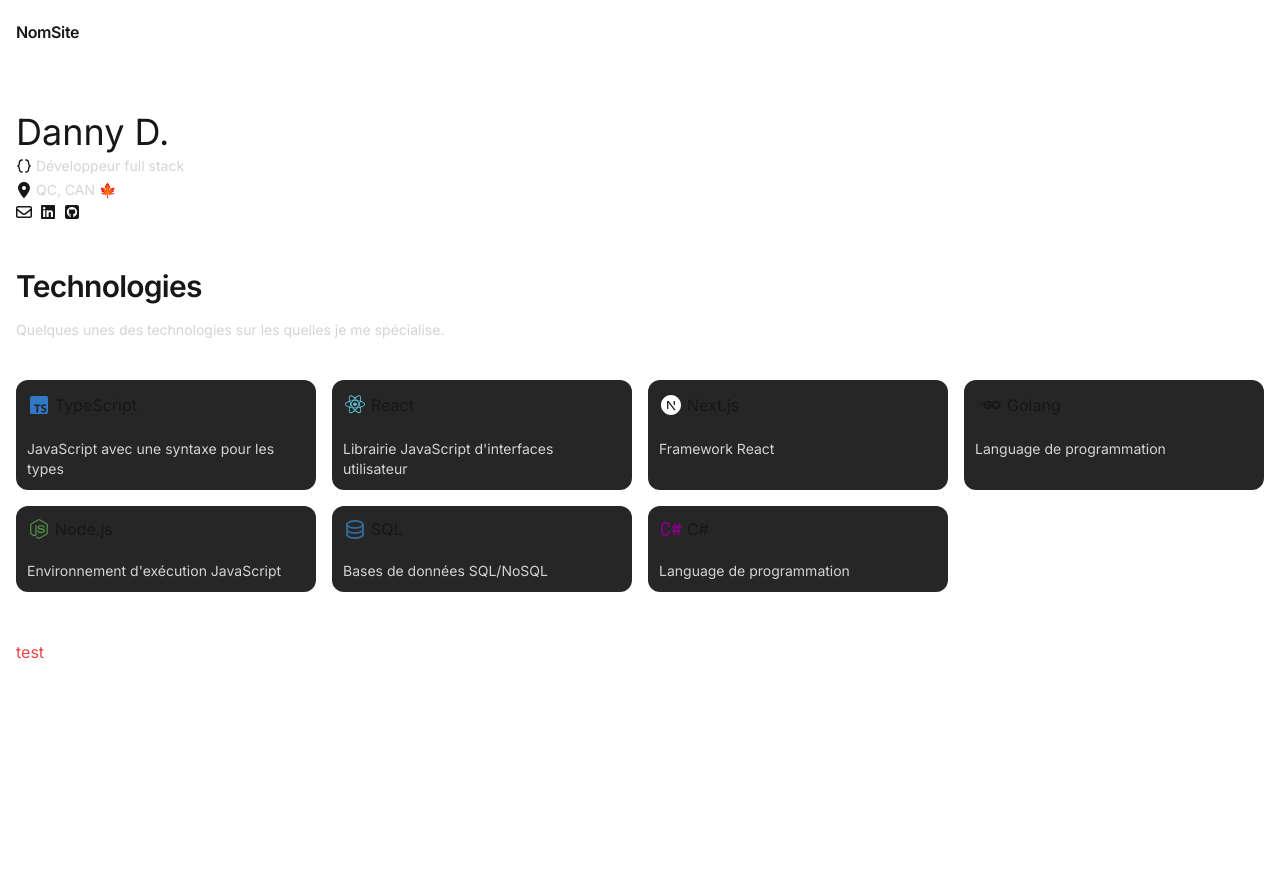
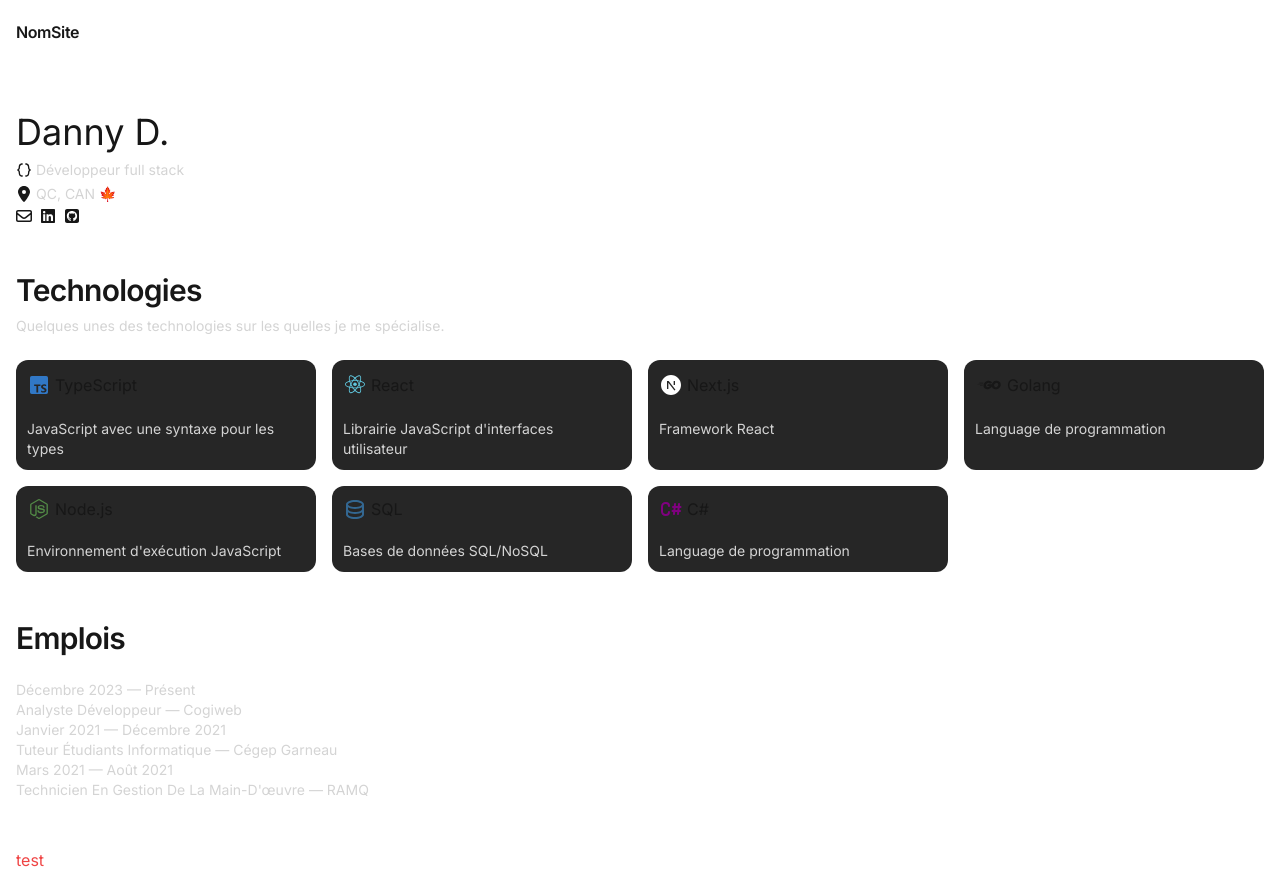
Before and after one commit to mtlaso/portfolio, a Next.js app: page / in a window 1280 px wide. Before the commit the page ends 800 px from the top, so only its background shows below. Built offline with nearby package versions, Linux system fonts and the light colour scheme; a web font is replaced by a local one.

Commit message:
work exp

```diff
--- /dev/null
+++ b/app/lib/placeholder-data.ts
@@ -0,0 +1,107 @@
+import {
+	BiLogoTypescript,
+	BiLogoReact,
+	BiLogoGoLang,
+	BiLogoNodejs,
+} from "react-icons/bi";
+import { TbBrandCSharp } from "react-icons/tb";
+import { RiNextjsFill, RiDatabase2Line } from "react-icons/ri";
+import type { Work, StackItem } from "@/app/lib/definitions";
+
+export const stackItems: StackItem[] = [
+	{
+		icon: BiLogoTypescript,
+		iconColor: "#3178c6",
+		iconSize: "24",
+		title: "TypeScript",
+		desc: "JavaScript avec une syntaxe pour les types",
+	},
+	{
+		icon: BiLogoReact,
+		iconColor: "#60c7de",
+		iconSize: "24",
+		title: "React",
+		desc: "Librairie JavaScript d'interfaces utilisateur",
+	},
+	{
+		icon: RiNextjsFill,
+		iconColor: "white",
+		iconSize: "24",
+		title: "Next.js",
+		desc: "Framework React",
+	},
+	{
+		icon: BiLogoGoLang,
+		iconSize: "28",
+		title: "Golang",
+		desc: "Language de programmation",
+	},
+	{
+		icon: BiLogoNodejs,
+		iconColor: "#528a46",
+		iconSize: "24",
+		title: "Node.js",
+		desc: "Environnement d'exécution JavaScript",
+	},
+	{
+		icon: RiDatabase2Line,
+		iconColor: "#336791",
+		iconSize: "24",
+		title: "SQL",
+		desc: "Bases de données SQL/NoSQL",
+	},
+	{
+		icon: TbBrandCSharp,
+		iconColor: "purple",
+		iconSize: "24",
+		title: "C#",
+		desc: "Language de programmation",
+	},
+];
+
+export const workExperience: Work[] = [
+	{
+		start: new Date(2024, 0, 0).toISOString(),
+		company: "Cogiweb",
+		title: "Analyste développeur",
+		location: "Québec, QC",
+		achievements: [
+			"Participé à la transition d'une application monolithique C# vers des technologies web modernes",
+			"Maintenu et amélioré une application legacy en C#",
+			"Créé des outils internes pour accélérer le développement et la productivité de l'équipe",
+			"Résolu des bugs en production, assurant la stabilité et la fiabilité des services",
+		],
+		technologies: [
+			"Vue.js",
+			"TypeScript",
+			"C#",
+			".NET Core",
+			"ASP .NET",
+			"SQL",
+		],
+	},
+	{
+		start: new Date(2021, 0, 1).toISOString(),
+		finish: new Date(2021, 11, 31).toISOString(),
+		company: "Cégep Garneau",
+		title: "Tuteur Étudiants Informatique",
+		location: "Québec, QC",
+		achievements: ["Tuteur pour des étudiants en informatique"],
+	},
+	{
+		start: new Date(2021, 2, 1).toISOString(),
+		finish: new Date(2021, 7, 31).toISOString(),
+		company: "RAMQ",
+		title: "Technicien en gestion de la main-d'œuvre",
+		location: "Québec, QC",
+		achievements: [
+			"Responsable de la préparation et de la récupération des équipements informatiques pour les employés entrants et sortants",
+			"Assuré un soutien technique rapide et fiable aux employés",
+		],
+		technologies: [
+			"Support technique",
+			"Gestion d'équipements",
+			"Service client",
+		],
+	},
+];
--- /dev/null
+++ b/app/lib/utils/date.ts
@@ -0,0 +1,8 @@
+export const date = {
+	format: (date: string): string => {
+		return new Intl.DateTimeFormat("fr-CA", {
+			year: "numeric",
+			month: "long",
+		}).format(new Date(date));
+	},
+};
--- a/app/ui/index/hero-section.tsx
+++ b/app/ui/index/hero-section.tsx
@@ -5,15 +5,16 @@ import {
 	FaLinkedin,
 	FaSquareGithub,
 } from "react-icons/fa6";
-import { SECTIONS_MARGIN } from "../sections-margin";
+import { SPACING } from "../spacing";
 
 export const HeroSection = () => {
 	return (
-		<section className={`flex flex-col gap-1 ${SECTIONS_MARGIN}`}>
+		<section className={`${SPACING.TITLE_SPACING} ${SPACING.SECTIONS_SPACING}`}>
 			<div>
 				<p className="text-4xl">Danny D.</p>
 			</div>
 
+			<div className="flex flex-col gap-1">
 				<div className="flex items-center gap-1">
 					<BiCodeCurly />
 					<p className="text-sm text-neutral-300">Développeur full stack</p>
@@ -29,6 +30,7 @@ export const HeroSection = () => {
 					<FaLinkedin />
 					<FaSquareGithub />
 				</div>
+			</div>
 		</section>
 	);
 };
--- a/app/ui/index/work-section.tsx
+++ b/app/ui/index/work-section.tsx
@@ -1,98 +1,70 @@
-import {
-	BiLogoTypescript,
-	BiLogoReact,
-	BiLogoGoLang,
-	BiLogoNodejs,
-} from "react-icons/bi";
-import { TbBrandCSharp } from "react-icons/tb";
-import { RiNextjsFill, RiDatabase2Line } from "react-icons/ri";
-import type { IconType } from "react-icons";
 import type { ReactElement } from "react";
-import { SECTIONS_MARGIN } from "../sections-margin";
-
-interface StackItem {
-	icon: IconType;
-	iconColor?: string;
-	iconSize?: string;
-	title: string;
-	desc: string;
-}
+import { SPACING } from "@/app/ui/spacing";
+import { stackItems, workExperience } from "@/app/lib/placeholder-data";
+import { StackItem, Work } from "@/app/lib/definitions";
+import { date } from "@/app/lib/utils/date";
 
 export const WorkSection = () => {
 	return (
-		<section className={`${SECTIONS_MARGIN}`}>
-			<StackWrapper />
+		<section className={`${SPACING.SECTIONS_SPACING}`}>
+			<TechStackWrapper />
+			<WorkExperienceWrapper />
 		</section>
 	);
 };
 
-const StackWrapper = () => {
-	const stackItems: StackItem[] = [
-		{
-			icon: BiLogoTypescript,
-			iconColor: "#3178c6",
-			iconSize: "24",
-			title: "TypeScript",
-			desc: "JavaScript avec une syntaxe pour les types",
-		},
-		{
-			icon: BiLogoReact,
-			iconColor: "#60c7de",
-			iconSize: "24",
-			title: "React",
-			desc: "Librairie JavaScript d'interfaces utilisateur",
-		},
-		{
-			icon: RiNextjsFill,
-			iconColor: "white",
-			iconSize: "24",
-			title: "Next.js",
-			desc: "Framework React",
-		},
-		{
-			icon: BiLogoGoLang,
-			iconSize: "28",
-			title: "Golang",
-			desc: "Language de programmation",
-		},
-		{
-			icon: BiLogoNodejs,
-			iconColor: "#528a46",
-			iconSize: "24",
-			title: "Node.js",
-			desc: "Environnement d'exécution JavaScript",
-		},
-		{
-			icon: RiDatabase2Line,
-			iconColor: "#336791",
-			iconSize: "24",
-			title: "SQL",
-			desc: "Bases de données SQL/NoSQL",
-		},
-		{
-			icon: TbBrandCSharp,
-			iconColor: "purple",
-			iconSize: "24",
-			title: "C#",
-			desc: "Language de programmation",
-		},
-	];
+const WorkExperienceWrapper = () => {
 	return (
-		<section className="">
-			<div className="space-y-4 mb-10">
+		<section
+			className={`${SPACING.SECTIONS_SPACING} ${SPACING.INSIDE_SECTIONS_SPACING}`}
+		>
+			<div className={`${SPACING.TITLE_SPACING}`}>
+				<h2 className="font-semibold tracking-tight text-3xl">Emplois</h2>
+			</div>
+
+			<ul>
+				{workExperience.map((item) => (
+					<WorkCard work={item} key={item.start} />
+				))}
+			</ul>
+		</section>
+	);
+};
+
+const WorkCard = ({ work }: { work: Work }) => {
+	const startDate = date.format(work.start);
+	const endDate = work.finish ? date.format(work.finish) : "Présent";
+
+	return (
+		<li>
+			<div>
+				<p className="capitalize text-sm text-neutral-300">
+					{startDate} — {endDate}
+				</p>
+
+				<p className="capitalize text-sm text-neutral-300">
+					{work.title} — {work.company}
+				</p>
+			</div>
+		</li>
+	);
+};
+
+const TechStackWrapper = () => {
+	return (
+		<section
+			className={`${SPACING.SECTIONS_SPACING} ${SPACING.INSIDE_SECTIONS_SPACING}`}
+		>
+			<div className={`${SPACING.TITLE_SPACING} `}>
 				<h2 className="font-semibold tracking-tight text-3xl">Technologies</h2>
 				<p className="text-neutral-300 text-sm">
 					Quelques unes des technologies sur les quelles je me spécialise.
 				</p>
 			</div>
+
 			<ul className="grid grid-cols-1 sm:grid-cols-2 lg:grid-cols-4 gap-4">
 				{stackItems.map((item) => (
-					<StackCard
-						key={item.title}
-						icon={<item.icon size={item.iconSize} color={item.iconColor} />}
-						title={item.title}
-						desc={item.desc}
-					/>
+					<StackCard item={item} key={item.title} />
 				))}
 			</ul>
 		</section>
@@ -100,13 +72,9 @@ const StackWrapper = () => {
 };
 
 const StackCard = ({
-	icon,
-	title,
-	desc,
+	item,
 }: {
-	icon: ReactElement;
-	title: string;
-	desc: string;
+	item: StackItem;
 }) => {
 	return (
 		<li
@@ -116,10 +84,10 @@ const StackCard = ({
       hover:bg-neutral-700 hover:border-neutral-600 transition-colors duration-200"
 		>
 			<p className="flex items-center gap-1">
-				{icon}
-				{title}
+				{<item.icon size={item.iconSize} color={item.iconColor} />}
+				{item.title}
 			</p>
-			<p className="text-sm text-neutral-300">{desc}</p>
+			<p className="text-sm text-neutral-300">{item.desc}</p>
 		</li>
 	);
 };
--- a/app/ui/sections-margin.ts
+++ /dev/null
@@ -1 +0,0 @@
-export const SECTIONS_MARGIN = "mb-12";
--- /dev/null
+++ b/app/ui/spacing.ts
@@ -0,0 +1,5 @@
+export const SPACING = {
+	SECTIONS_SPACING: "mb-12",
+	INSIDE_SECTIONS_SPACING: "space-y-6",
+	TITLE_SPACING: "space-y-2",
+} as const;
```
Also changed, not shown: app/lib/definitions.ts (added, +35 -0 lines). Lines whose indentation alone changed are shown as unchanged.
